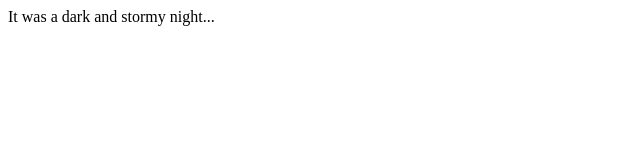
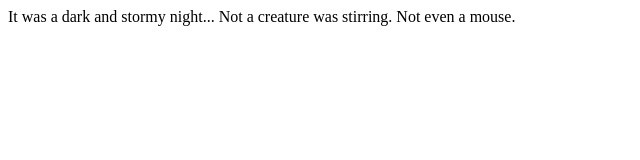
Before and after one commit to charityqueen84/Fireside, a plain HTML site: page index.html in a window 1280 px wide. Shown: the whole page, without its empty margins (0-640 px from the left). Drawn offline with Linux system fonts and the light colour scheme.

Commit message:
Added 2nd line.

```diff
--- a/index.html
+++ b/index.html
@@ -1,5 +1,6 @@
 <html>
   <body>
-    <p>It was a dark and stormy night...</p>
+    <p>It was a dark and stormy night...
+	Not a creature was stirring. Not even a mouse.</p>
   </body>
 </html>
```
